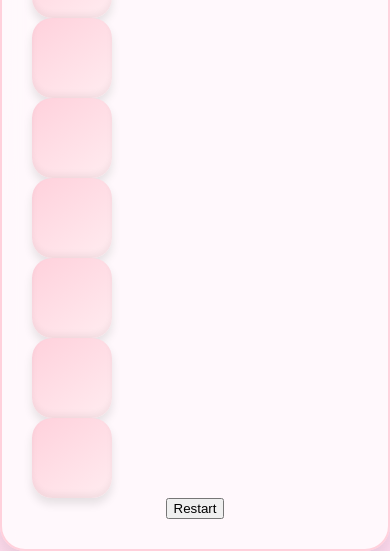
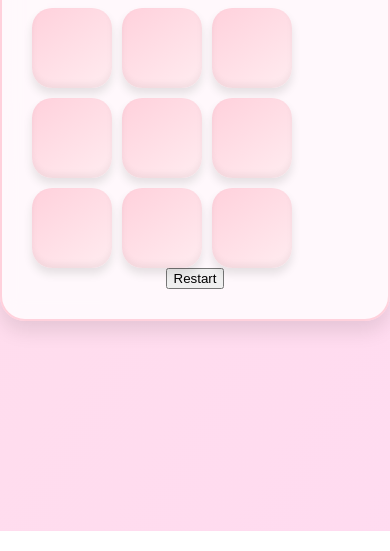
Before and after one commit to SpikyHighVirus/ZeroXcape, a plain HTML site: page index.html in a window 390 px wide. Shown: the part 313-864 px from the top of the page. Drawn offline with Linux system fonts and the light colour scheme.

Commit message:
Update style.css

```diff
--- a/style.css
+++ b/style.css
@@ -59,7 +59,7 @@ body {
 }
 
 /* Game Board */
-  .game-board {
+.grid {
   display: grid;
   grid-template-columns: repeat(3, 120px);
   gap: 15px;
@@ -173,7 +173,7 @@ body {
 
 /* Responsive Design */
 @media (max-width: 500px) {
-    .game-board {
+    .grid {
       grid-template-columns: repeat(3, 80px);
       gap: 10px;
     }
```
Lines whose indentation alone changed are shown as unchanged.
